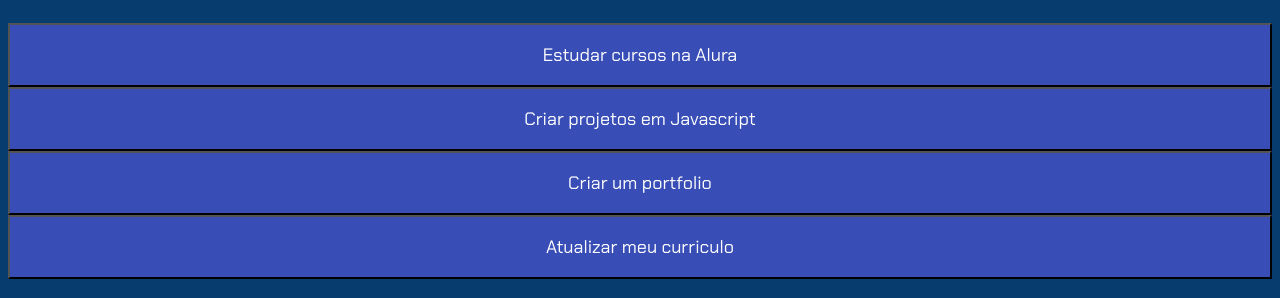
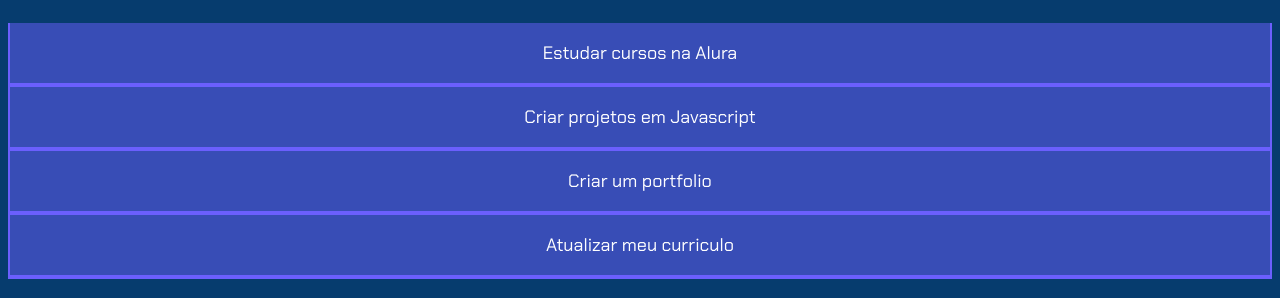
Before and after one commit to laujustino/progamacao-laura, a plain HTML site: page index.html in a window 1280 px wide. Shown: the part 80-378 px from the top of the page. Drawn offline with Linux system fonts and the light colour scheme.

Commit message:
fugiuhnn,

```diff
--- a/style.css
+++ b/style.css
@@ -46,4 +46,8 @@ body{
     font-size: 18px;
     align-items: center;
     width: 100%;
+    border-bottom: 4px solid var(--botao-ativo);
+    border-left: 2px solid var(--botao-ativo);
+    border-right: 2px solid var(--botao-ativo);
+    border-top: none;
 }
```
